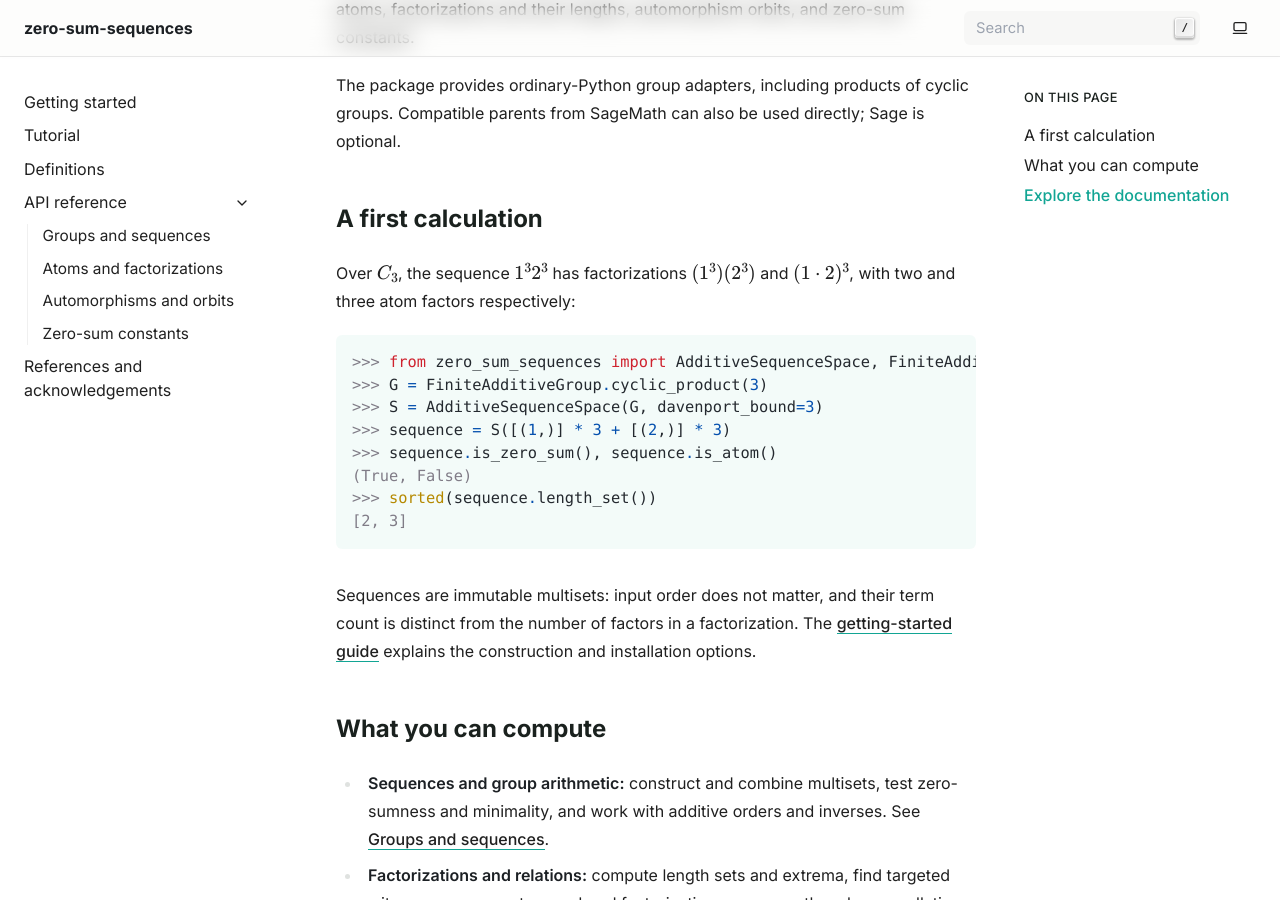
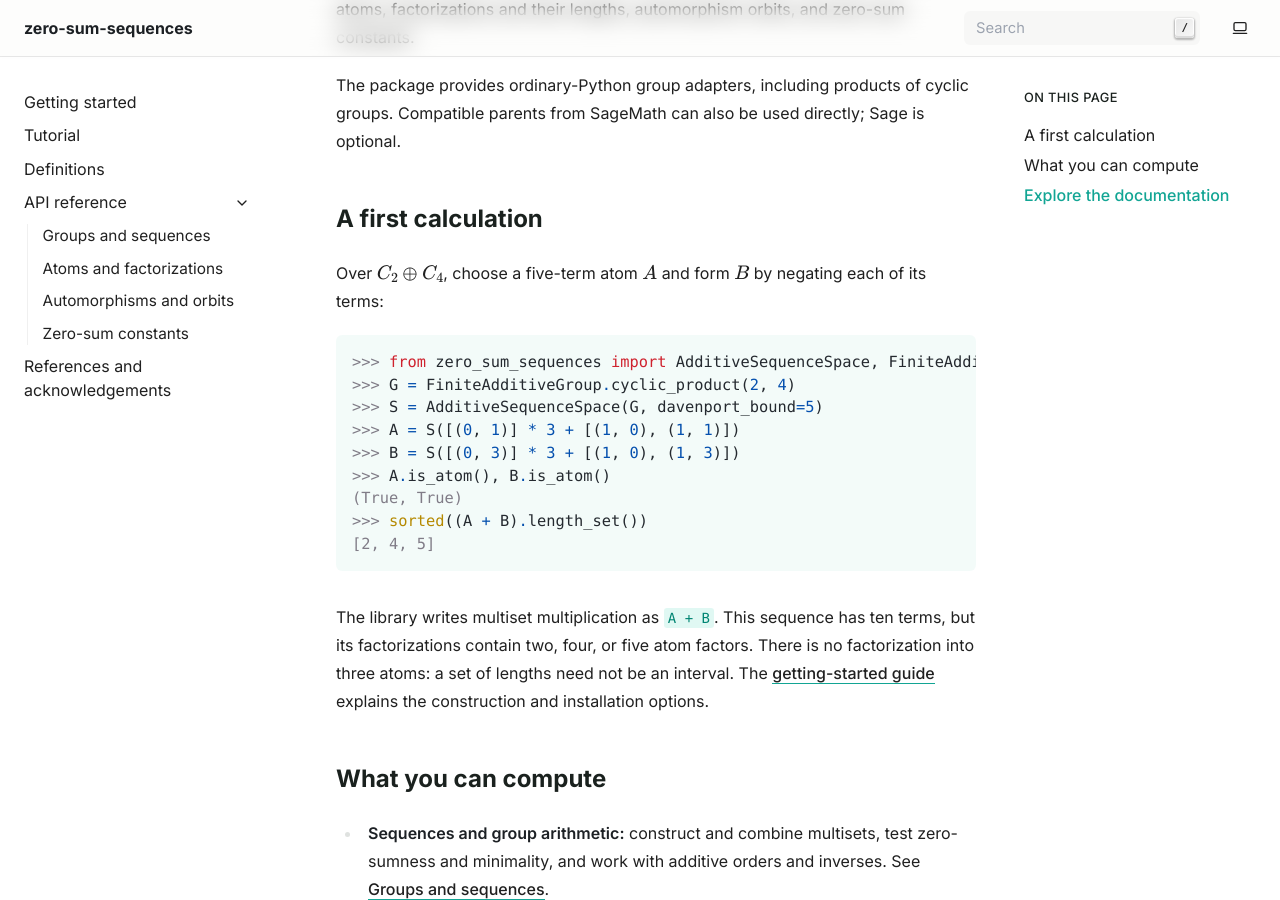
Before and after one commit to behackl/zero-sum-sequences, a Sphinx documentation site: the page built from docs/index.md, in a window 1280 px wide and 900 px high, scrolled down 193 px. Built offline with Sphinx 7.4.7, drawn with Linux system fonts in a browser that asks for light colours.

Commit message:
Show a product-group factorization gap in the introductory example
Use a five-term atom and its termwise negative over C2 x C4. Their product has factorization lengths 2, 4 and 5, illustrating that length sets need not be intervals while keeping the README at 37 lines.

Validation: current code and v0.2.0 agree with an independent coordinate/submultiset oracle; warning-as-error HTML and 33 doctests pass; root/subdirectory desktop/mobile browser checks pass.

````diff
--- a/docs/index.md
+++ b/docs/index.md
@@ -10,22 +10,25 @@ Sage is optional.
 
 ## A first calculation
 
-Over $C_3$, the sequence $1^3 2^3$ has factorizations $(1^3)(2^3)$ and
-$(1\cdot2)^3$, with two and three atom factors respectively:
+Over $C_2\oplus C_4$, choose a five-term atom $A$ and form $B$ by negating
+each of its terms:
 
 ```{doctest}
 >>> from zero_sum_sequences import AdditiveSequenceSpace, FiniteAdditiveGroup
->>> G = FiniteAdditiveGroup.cyclic_product(3)
->>> S = AdditiveSequenceSpace(G, davenport_bound=3)
->>> sequence = S([(1,)] * 3 + [(2,)] * 3)
->>> sequence.is_zero_sum(), sequence.is_atom()
-(True, False)
->>> sorted(sequence.length_set())
-[2, 3]
+>>> G = FiniteAdditiveGroup.cyclic_product(2, 4)
+>>> S = AdditiveSequenceSpace(G, davenport_bound=5)
+>>> A = S([(0, 1)] * 3 + [(1, 0), (1, 1)])
+>>> B = S([(0, 3)] * 3 + [(1, 0), (1, 3)])
+>>> A.is_atom(), B.is_atom()
+(True, True)
+>>> sorted((A + B).length_set())
+[2, 4, 5]
 ```
 
-Sequences are immutable multisets: input order does not matter, and their
-term count is distinct from the number of factors in a factorization.
+The library writes multiset multiplication as `A + B`. This sequence has
+ten terms, but its factorizations contain two, four, or five atom factors.
+There is no factorization into three atoms: a set of lengths need not be
+an interval.
 The [getting-started guide](getting-started.md) explains the construction
 and installation options.
 
````
Also changed, not shown: README.md (+8 -8 lines).
